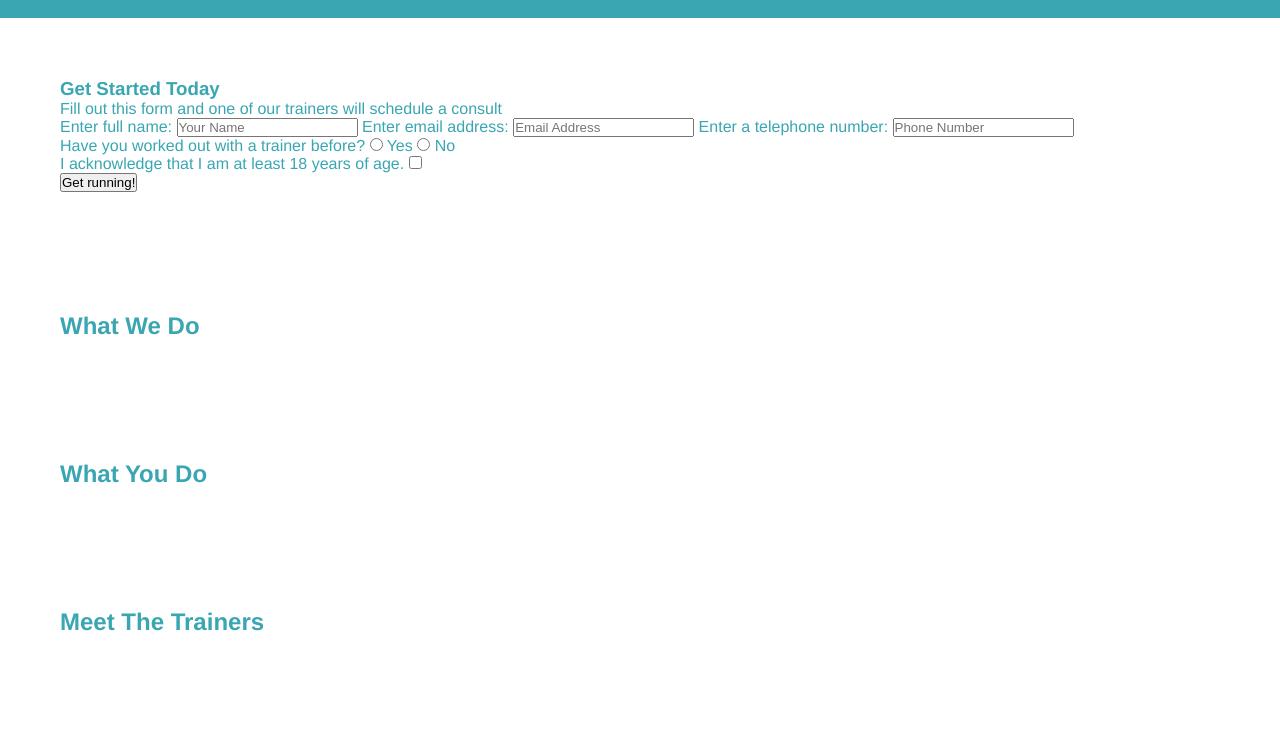
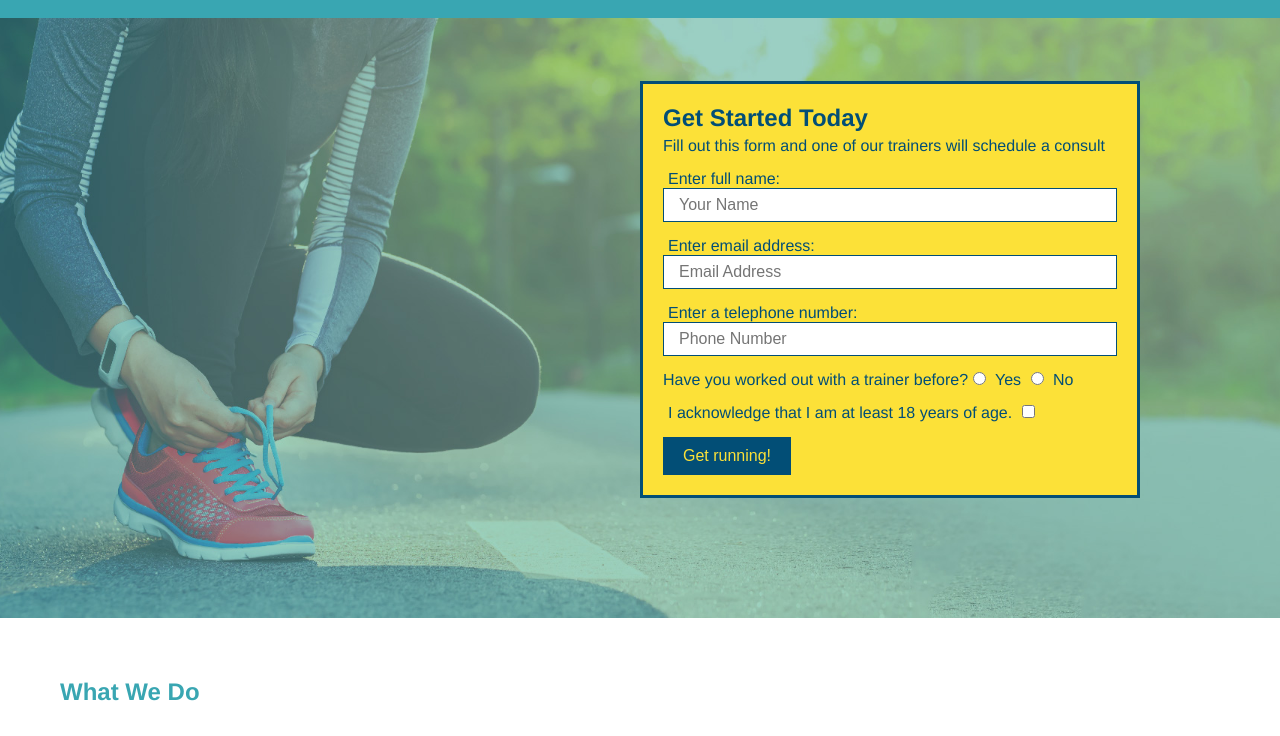
Before and after one commit to Patrickgp/run-buddy, a plain HTML site: page index.html in a window 1280 px wide. Shown: the part 64-800 px from the top of the page. Drawn offline with Linux system fonts and the light colour scheme.

Commit message:
added styling to hero section

```diff
--- a/assets/style.css
+++ b/assets/style.css
@@ -68,5 +68,56 @@ footer a {
 
 section {
     padding: 60px;
-    background-image: url(assets/images/hero-bg.jpeg);
 }
+
+/* Hero Styling start */
+.hero {
+    background-image: url("../assets/images/hero-bg.jpeg");
+    height: 600px;
+    background-size: cover;
+    background-position: center;
+    position: relative;
+}
+
+.hero-form {
+    background-color:#fce138;
+    padding: 20px;
+    width: 500px;
+    color: #024e76;
+    border: solid 3px #024e76;
+    position: absolute;
+    bottom: 120px;
+    right: 140px;
+}
+
+.hero-form h3 {
+    font-size: 24px;
+    margin: 0;
+}
+
+.hero-form p {
+    margin: 5px 0 15px 0;
+}
+
+.hero-form label {
+    margin: 0 5px;
+}
+
+.hero-form button {
+    color: #fce138;
+    background-color: #024e76;
+    border: none;
+    padding: 10px 20px;
+    font-size: 16px;
+}
+
+.form-input {
+    border: 1px solid #024e76;
+    display: block;
+    padding: 7px 15px;
+    font-size: 16px;
+    color: #024e76;
+    width: 100%;
+    margin-bottom: 15px;
+}
+/* Hero Styling ends */
--- a/index.html
+++ b/index.html
@@ -29,19 +29,21 @@
         </header>
 
         <!-- hero/jumbotron -->
-        <section>
-            <div>
+        <section class="hero">
+            <div class="hero-form">
                 <h3>Get Started Today</h3>
                 <p>Fill out this form and one of our trainers will schedule a consult</p>
                 <form>
                     <!--Ask in Class: input tag is not closing with "/" as module states
                     but it still works should I be concerned or do I need to fix-->
                     <label for="name">Enter full name:</label>
-                    <input type="text" placeholder="Your Name" name="name" id="name" />
+                    <input class="form-input" type="text" placeholder="Your Name" name="name" id="name" />
+
                     <label for="email">Enter email address:</label>
-                    <input type="email" placeholder="Email Address" name="email" id="email" />
+                    <input class="form-input" type="email" placeholder="Email Address" name="email" id="email" />
+
                     <label for="phone">Enter a telephone number:</label>
-                    <input type="tel" placeholder="Phone Number" name="phone" id="phone" />
+                    <input class="form-input" type="tel" placeholder="Phone Number" name="phone" id="phone" />
 
                     <p>
                         Have you worked out with a trainer before?
```
